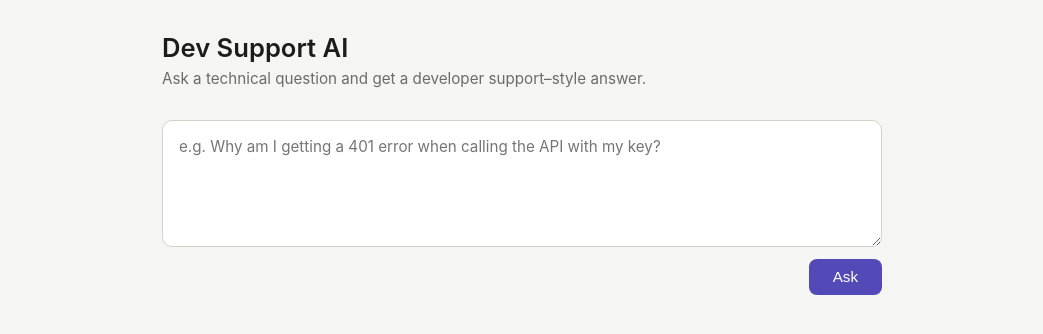
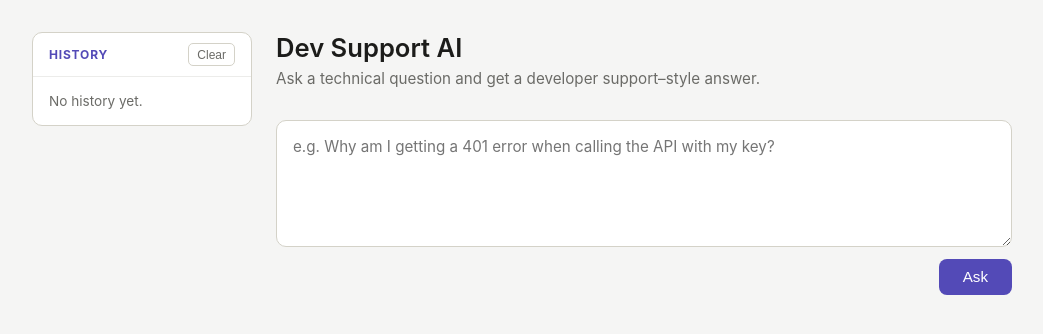
Before and after one commit to kesean/Golem, a Flask app: page / in a window 1280 px wide. Shown: the top 334 px of the page, without its empty margins (118-1161 px from the left). Run offline with Flask 3, Linux system fonts and the light colour scheme.

Commit message:
add localStorage history sidebar
Past questions are stored in localStorage (up to 50 entries) and shown
in a sticky left sidebar. Clicking any entry replays the stored answer
client-side with no API call. Each question remains independent — no
history is sent to Claude.

Co-Authored-By: Claude Sonnet 4.6 <noreply@anthropic.com>

```diff
--- a/static/css/style.css
+++ b/static/css/style.css
@@ -9,8 +9,98 @@ body {
 }
 
 .container {
-  max-width: 720px;
+  display: flex;
+  gap: 1.5rem;
+  max-width: 980px;
   margin: 0 auto;
+  align-items: flex-start;
+}
+
+/* ── History sidebar ─────────────────────────────────────────────────────── */
+
+.history-sidebar {
+  width: 220px;
+  flex-shrink: 0;
+  position: sticky;
+  top: 2rem;
+  background: #fff;
+  border: 1px solid #d4d2c8;
+  border-radius: 10px;
+  overflow: hidden;
+}
+
+.history-header {
+  display: flex;
+  align-items: center;
+  justify-content: space-between;
+  padding: 0.65rem 1rem;
+  border-bottom: 1px solid #ececea;
+}
+
+.history-title {
+  font-size: 0.75rem;
+  font-weight: 700;
+  text-transform: uppercase;
+  letter-spacing: 0.07em;
+  color: #534ab7;
+}
+
+.clear-btn {
+  font-size: 0.75rem;
+  padding: 0.2rem 0.5rem;
+  background: none;
+  color: #6b6b67;
+  border: 1px solid #d4d2c8;
+  border-radius: 5px;
+  align-self: auto;
+  font-weight: 400;
+}
+
+.clear-btn:hover { background: #f5f5f4; color: #1c1c1a; }
+
+.history-list {
+  list-style: none;
+  max-height: calc(100vh - 10rem);
+  overflow-y: auto;
+}
+
+.history-empty {
+  padding: 1rem;
+  font-size: 0.85rem;
+  color: #6b6b67;
+}
+
+.history-item {
+  padding: 0.6rem 1rem;
+  border-bottom: 1px solid #ececea;
+  cursor: pointer;
+  transition: background 0.1s;
+}
+
+.history-item:last-child { border-bottom: none; }
+.history-item:hover { background: #f5f5f4; }
+.history-item.active { background: #f0eeff; }
+
+.history-item-q {
+  font-size: 0.83rem;
+  color: #1c1c1a;
+  line-height: 1.4;
+  white-space: nowrap;
+  overflow: hidden;
+  text-overflow: ellipsis;
+}
+
+.history-item-time {
+  font-size: 0.72rem;
+  color: #6b6b67;
+  margin-top: 0.2rem;
+}
+
+/* ── Main content column ─────────────────────────────────────────────────── */
+
+.main-content {
+  flex: 1;
+  min-width: 0;
 }
 
 header {
--- a/static/js/app.js
+++ b/static/js/app.js
@@ -3,7 +3,112 @@
  *
  * Phase 3: Stream XML chunks from /ask/stream.
  *   Each chunk is parsed incrementally; new text fades in per section.
+ *   History is stored in localStorage and replayed client-side (no API call).
  */
+
+// ─── History (localStorage) ───────────────────────────────────────────────────
+
+const HISTORY_KEY = 'devSupportHistory';
+const MAX_HISTORY = 50;
+let activeHistoryId = null;
+
+function loadHistory() {
+  try {
+    return JSON.parse(localStorage.getItem(HISTORY_KEY) || '[]');
+  } catch {
+    return [];
+  }
+}
+
+function saveToHistory(question, rawXml) {
+  const history = loadHistory();
+  const id = Date.now();
+  history.push({ id, question, rawXml, timestamp: id });
+  if (history.length > MAX_HISTORY) history.splice(0, history.length - MAX_HISTORY);
+  localStorage.setItem(HISTORY_KEY, JSON.stringify(history));
+  return id;
+}
+
+function clearHistory() {
+  localStorage.removeItem(HISTORY_KEY);
+  activeHistoryId = null;
+  renderHistorySidebar();
+}
+
+function formatRelativeTime(timestamp) {
+  const diff = Date.now() - timestamp;
+  const mins = Math.floor(diff / 60000);
+  if (mins < 1) return 'Just now';
+  if (mins < 60) return `${mins}m ago`;
+  const hours = Math.floor(mins / 60);
+  if (hours < 24) return `${hours}h ago`;
+  return `${Math.floor(hours / 24)}d ago`;
+}
+
+function renderHistorySidebar() {
+  const list = document.getElementById('history-list');
+  const history = loadHistory();
+  list.innerHTML = '';
+
+  if (history.length === 0) {
+    const empty = document.createElement('li');
+    empty.className = 'history-empty';
+    empty.textContent = 'No history yet.';
+    list.appendChild(empty);
+    return;
+  }
+
+  [...history].reverse().forEach(entry => {
+    const li = document.createElement('li');
+    li.className = 'history-item' + (entry.id === activeHistoryId ? ' active' : '');
+    li.dataset.id = entry.id;
+
+    const q = document.createElement('div');
+    q.className = 'history-item-q';
+    q.textContent = entry.question;
+
+    const t = document.createElement('div');
+    t.className = 'history-item-time';
+    t.textContent = formatRelativeTime(entry.timestamp);
+
+    li.appendChild(q);
+    li.appendChild(t);
+    li.addEventListener('click', () => loadHistoryEntry(entry));
+    list.appendChild(li);
+  });
+}
+
+function loadHistoryEntry(entry) {
+  activeHistoryId = entry.id;
+  renderHistorySidebar();
+
+  document.getElementById('question').value = entry.question;
+  document.getElementById('error-area').classList.add('hidden');
+
+  resetState();
+  ['summary', 'root-cause', 'debug-steps', 'docs'].forEach(id => {
+    const el = document.getElementById(id);
+    if (el) el.innerHTML = '';
+  });
+  document.getElementById('docs-section').classList.add('hidden');
+
+  const responseArea = document.getElementById('response-area');
+  responseArea.classList.remove('hidden', 'fade-in');
+  void responseArea.offsetWidth;
+  responseArea.classList.add('fade-in');
+
+  parseAndRender(entry.rawXml);
+
+  // Stored response is complete — finalize any open list items
+  if (!state.stepsClosed) {
+    state.stepsClosed = true;
+    finalizeList(document.getElementById('debug-steps'), false);
+  }
+  if (!state.docsClosed) {
+    state.docsClosed = true;
+    finalizeList(document.getElementById('docs'), true);
+  }
+}
 
 // ─── Render state ────────────────────────────────────────────────────────────
 
@@ -225,6 +330,10 @@ async function askQuestion() {
     // Final parse to ensure last chunk is fully rendered
     parseAndRender(accumulated);
 
+    // Save to history and refresh sidebar
+    activeHistoryId = saveToHistory(question, accumulated);
+    renderHistorySidebar();
+
   } catch (err) {
     errorMsg.textContent = err.message;
     errorArea.classList.remove('hidden');
@@ -237,6 +346,7 @@ async function askQuestion() {
 // ─── Keyboard shortcut ───────────────────────────────────────────────────────
 
 document.addEventListener('DOMContentLoaded', () => {
+  renderHistorySidebar();
   document.getElementById('question').addEventListener('keydown', e => {
     if ((e.metaKey || e.ctrlKey) && e.key === 'Enter') askQuestion();
   });
--- a/templates/index.html
+++ b/templates/index.html
@@ -9,6 +9,16 @@
 </head>
 <body>
   <div class="container">
+
+    <aside class="history-sidebar" id="history-sidebar">
+      <div class="history-header">
+        <span class="history-title">History</span>
+        <button class="clear-btn" onclick="clearHistory()">Clear</button>
+      </div>
+      <ul class="history-list" id="history-list"></ul>
+    </aside>
+
+    <div class="main-content">
       <header>
         <h1>Dev Support AI</h1>
         <p class="subtitle">Ask a technical question and get a developer support–style answer.</p>
@@ -49,6 +59,8 @@
       </main>
     </div>
 
+  </div>
+
   <script src="/static/js/app.js"></script>
 </body>
 </html>
```
Lines whose indentation alone changed are shown as unchanged.
